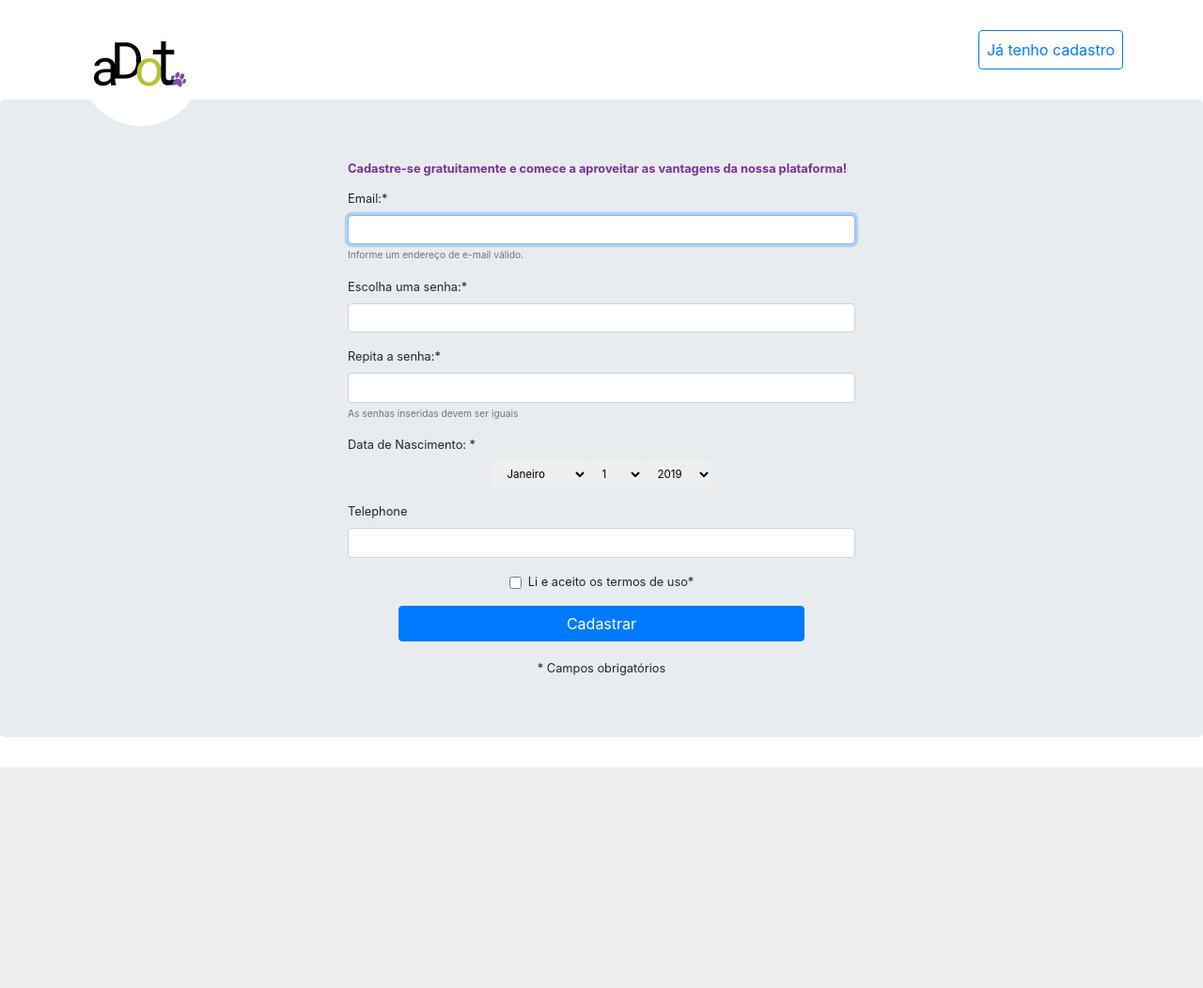
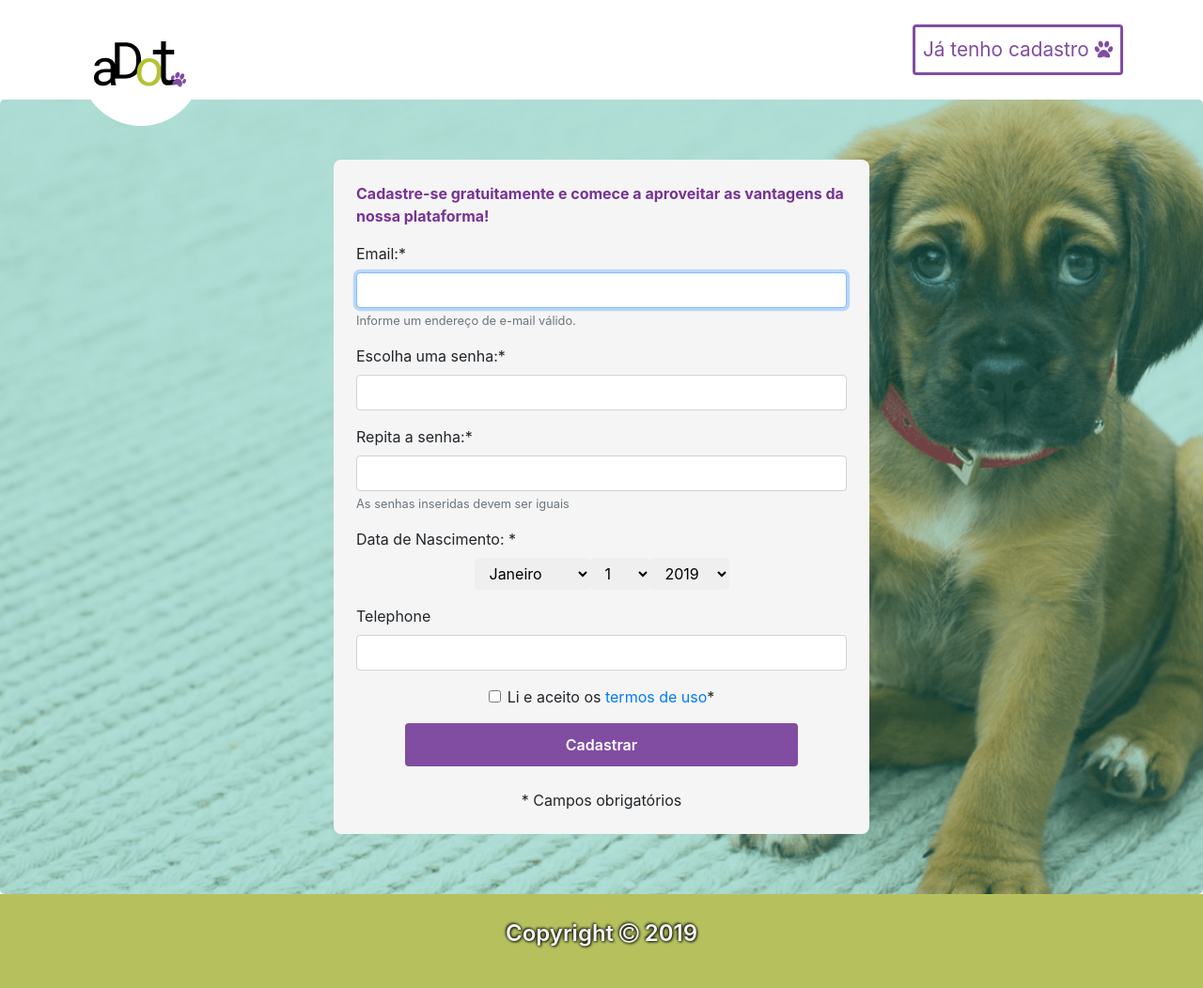
Before and after one commit to limabia/adot-pet, a Django app: page /cadastro in a window 1280 px wide. Shown: the whole page at 94% size. Before the commit the page ends 817 px from the top, so only its background shows below. Run offline with Django 3.2, Linux system fonts and the light colour scheme; some libraries are stand-ins or nearby versions.

Commit message:
Update Registro e Inicio

```diff
--- a/adot/forms.py
+++ b/adot/forms.py
@@ -2,6 +2,7 @@ from django import forms
 from django.contrib.auth.forms import AuthenticationForm
 from django.contrib.auth.forms import UserCreationForm
 from phonenumber_field.formfields import PhoneNumberField
+from django.utils.safestring import mark_safe
 
 
 class LoginForm(AuthenticationForm):
@@ -15,4 +16,4 @@ class SignUpForm(UserCreationForm):
     confirm_password = forms.CharField(label="Repita a senha:", widget=forms.PasswordInput, help_text='As senhas inseridas devem ser iguais')
     birthdate = forms.DateField(label="Data de Nascimento", widget=forms.SelectDateWidget)
     telephone = PhoneNumberField(label="Celular:")
-    terms_agree = forms.BooleanField(label="Li e aceito os termos de uso")
+    terms_agree = forms.BooleanField(label=mark_safe('Li e aceito os <a href="#" target="_blank">termos de uso</a>'))
--- a/adot/static/css/base.css
+++ b/adot/static/css/base.css
@@ -1,8 +1,48 @@
+.jumbotron{
+    margin-bottom: 0rem;
+}
+
+footer{
+    background-color: rgb(182, 193, 94);
+}
+
+footer p{
+    color: whitesmoke; /* rgb(182, 193, 94); */
+    text-shadow: 1px 1px 3px #000, -1px -1px 3px #000;
+    text-align: center;
+    font-size: 1.5em;
+    font-weight: 600;
+}
+
 .bannerIndex{
     background-image: linear-gradient(rgb(183,194,55,0.35),rgb(183,194,55,0.35)), url("../img/dog1.png");
+    background-size: cover;
+    background-position: right;
     height: 640px;
     background-repeat: no-repeat;
-    background-size: cover;
+}
+
+.bannerIndex h1, .bannerIndex h2{
+    color: whitesmoke; /* rgb(182, 193, 94); */
+    text-shadow: 2px 2px 4px #2f2f2f, -2px -2px 4px #2f2f2f;
+    font-weight: 600;
+
+}
+
+.bannerIndex .btn{
+    background-color: #814DA2;
+    width: 10em;
+    font-size: 2em;
+    padding: 0.3em;
+    border-color: #814DA2;
+    border-width: 0.1em;
+}
+
+.bannerIndex .btn:hover{
+    background-color: whitesmoke;
+    width: 10em;
+    border-color: #814DA2;
+    color: #814DA2;
 }
 
 #nav-container {
@@ -12,8 +52,52 @@
     flex-direction: row;
 }
 
+#nav-container .btn{
+    border-color: #814DA2;
+    color: #814DA2;
+    border-width: 0.15em;
+    font-size: 1.3em;
+}
+
+#nav-container .btn:hover{
+    border-color: whitesmoke;
+    background-color: #814DA2;
+    color: whitesmoke;
+}
+
+
+
 #nav-logo {
     position: absolute;
     width: 130px;
     height: 130px;
 }
+
+
+.bannerText{
+    background-color: rgb(182, 193, 94);
+}
+
+.bannerText .container{
+    color: whitesmoke; /* rgb(182, 193, 94); */
+    text-shadow: 1px 1px 3px #000, -1px -1px 3px #000;
+    text-align: center;
+}
+
+.bannerText .container h2{
+    font-size: 3em;
+    font-weight: 600;
+}
+
+.register{
+    background-image: linear-gradient(rgba(30, 187, 158, 0.3),rgba(30, 187, 158, 0.3)), url("../img/back-register.png");
+    background-size: cover;
+    background-position: top left left;
+    background-repeat: no-repeat;
+    min-height: 82vh;
+}
+
+.formulario{
+    background-color: whitesmoke;
+    border-radius: 8px;
+}
--- a/adot/templates/base.html
+++ b/adot/templates/base.html
@@ -8,10 +8,11 @@
 
     {% load static %}
 
+    <link rel="stylesheet" href="https://stackpath.bootstrapcdn.com/bootstrap/4.3.1/css/bootstrap.min.css"
+        integrity="sha384-ggOyR0iXCbMQv3Xipma34MD+dH/1fQ784/j6cY/iJTQUOhcWr7x9JvoRxT2MZw1T" crossorigin="anonymous">
+    <link rel="stylesheet" href="https://cdnjs.cloudflare.com/ajax/libs/font-awesome/4.7.0/css/font-awesome.min.css">
+
     <link rel="stylesheet" type="text/css" href="{% static 'css/base.css' %}">
-
-    <link rel="stylesheet" href="https://stackpath.bootstrapcdn.com/bootstrap/4.3.1/css/bootstrap.min.css"
-          integrity="sha384-ggOyR0iXCbMQv3Xipma34MD+dH/1fQ784/j6cY/iJTQUOhcWr7x9JvoRxT2MZw1T" crossorigin="anonymous">
 
     <title>aDot</title>
 </head>
@@ -36,5 +37,8 @@
         crossorigin="anonymous"></script>
 {% block extra_scripts %}
 {% endblock %}
+<footer>
+    {% include 'includes/footer.html' %}
+</footer>
 </body>
 </html>
--- /dev/null
+++ b/adot/templates/includes/footer.html
@@ -0,0 +1,5 @@
+<div class="container text-white text-center p-4">
+    <p>
+        Copyright <i class="fa fa-copyright" aria-hidden="true"></i> 2019
+    </p>
+</div>
--- a/adot/templates/includes/navbar.html
+++ b/adot/templates/includes/navbar.html
@@ -8,11 +8,15 @@
         <div class="d-flex flex-row-reverse flex-grow-1">
             {% if not request.user.is_authenticated %}
 
-                <a class="p-2 d-none d-md-inline-block btn btn-outline-primary" href="#" data-toggle="modal" data-target="#modal-login">Já tenho cadastro</a>
+                <a class="p-2 d-none d-md-inline-block btn btn-outline-primary" href="#" data-toggle="modal" data-target="#modal-login">
+                    Já tenho cadastro
+                    <i class="fa fa-paw"></i>
+                </a>
 
             {% else %}
                 <a class="mx-2 p-2 d-none d-md-inline-block btn btn-primary" href="{% url 'platform:home' %}">Minha
                     plataforma</a>
+                    <i class="fa fa-street-view"></i>
                 <a class="mx-2 p-2 d-none d-md-inline-block btn btn-outline-primary"
                    href="{% url 'logout' %}">Sair</a>
             {% endif %}
--- a/adot/templates/signup.html
+++ b/adot/templates/signup.html
@@ -1,23 +1,35 @@
 {% extends 'base.html' %}
 
 {% block conteudo %}
-    <section class="jumbotron">
+    <section class="jumbotron register">
         <div class="container">
-            <div class="row" style="font-size:80%;">
+            <div class="row" style="">
                 <div class="col-md-3">
                 </div>
-                <div class="col-md-6">
+                <div class="col-md-6 formulario p-4">
                     {% load crispy_forms_tags %}
 
                     <h7 class="font-weight-bold font-sm" id="exampleModalLabel" style="color:#773295;">Cadastre-se gratuitamente e comece a aproveitar as vantagens da nossa plataforma!</h7>
                     <style>
                         .form-group input, .form-group select{
-                            font-size: 0.9em;
+                            font-size: 1em;
                         }
                         .form-group select{
                             border: rgb(206, 212, 218);
                             border-radius: .25rem;
                             padding: .375rem .75rem;
+                        }
+                        .btn-reg{
+                            width:80%;
+                            background-color:#814DA2;
+                            border-color: #814DA2;
+                            border-width: 0.2em;
+                            font-weight: 600;
+                        }
+                        .btn-reg:hover{
+                            background-color:whitesmoke;
+                            border-color: #814DA2;
+                            color: #814DA2;
                         }
                     </style>
 
@@ -50,7 +62,7 @@
                             <div class="form-group">
                                 {{ request.signup_form.terms_agree | as_crispy_field }}
                             </div>
-                            <button type="submit" class="btn btn-primary" style="width:80%">Cadastrar</button>
+                            <button type="submit" class="btn btn-primary p-2 btn-reg">Cadastrar</button>
                             <br />
                             <br />
                             <span class="help-block text-sm">* Campos obrigatórios</span>
```
Also changed, not shown: adot/templates/index.html (+14 -6 lines), adot/static/img/back-register.png (added).
